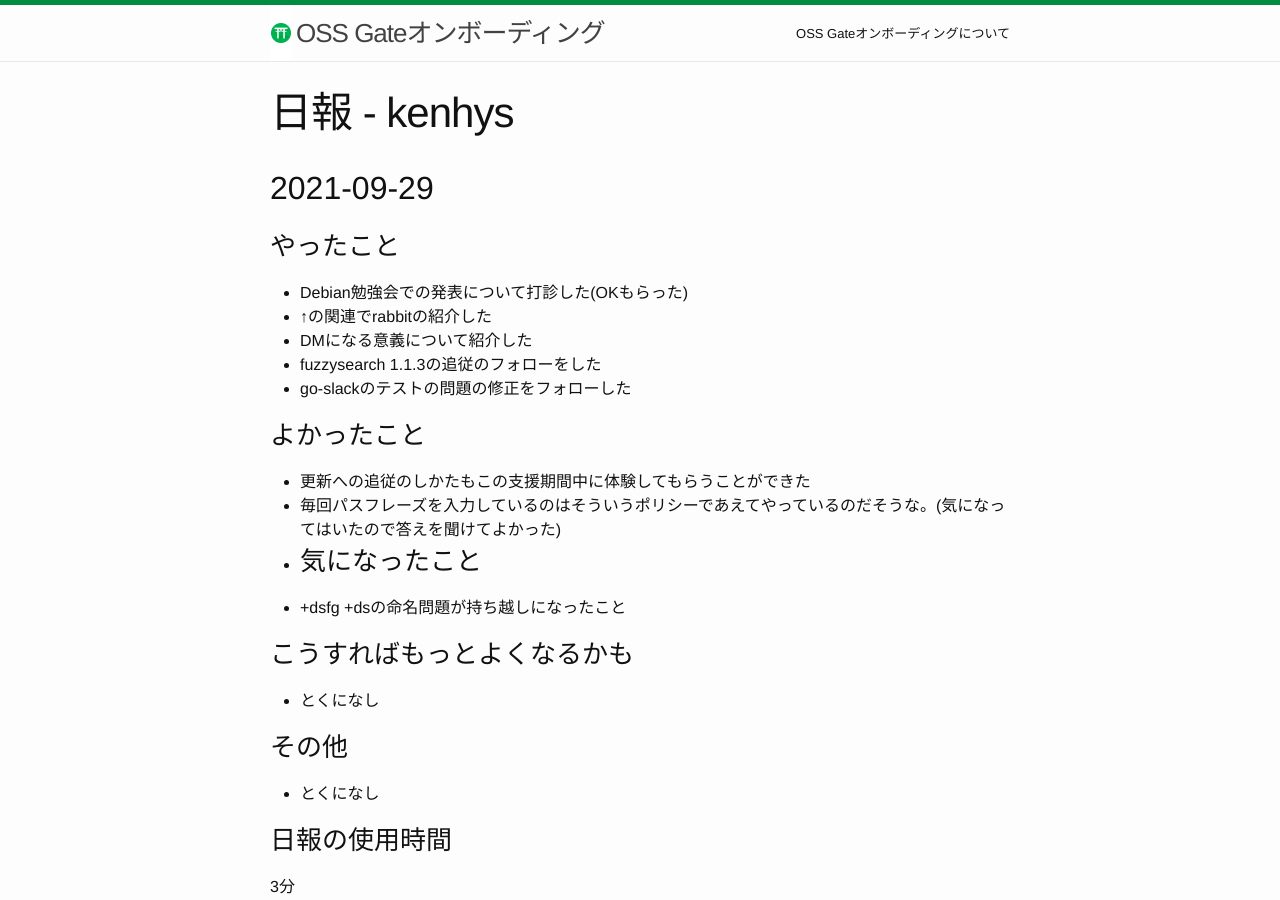
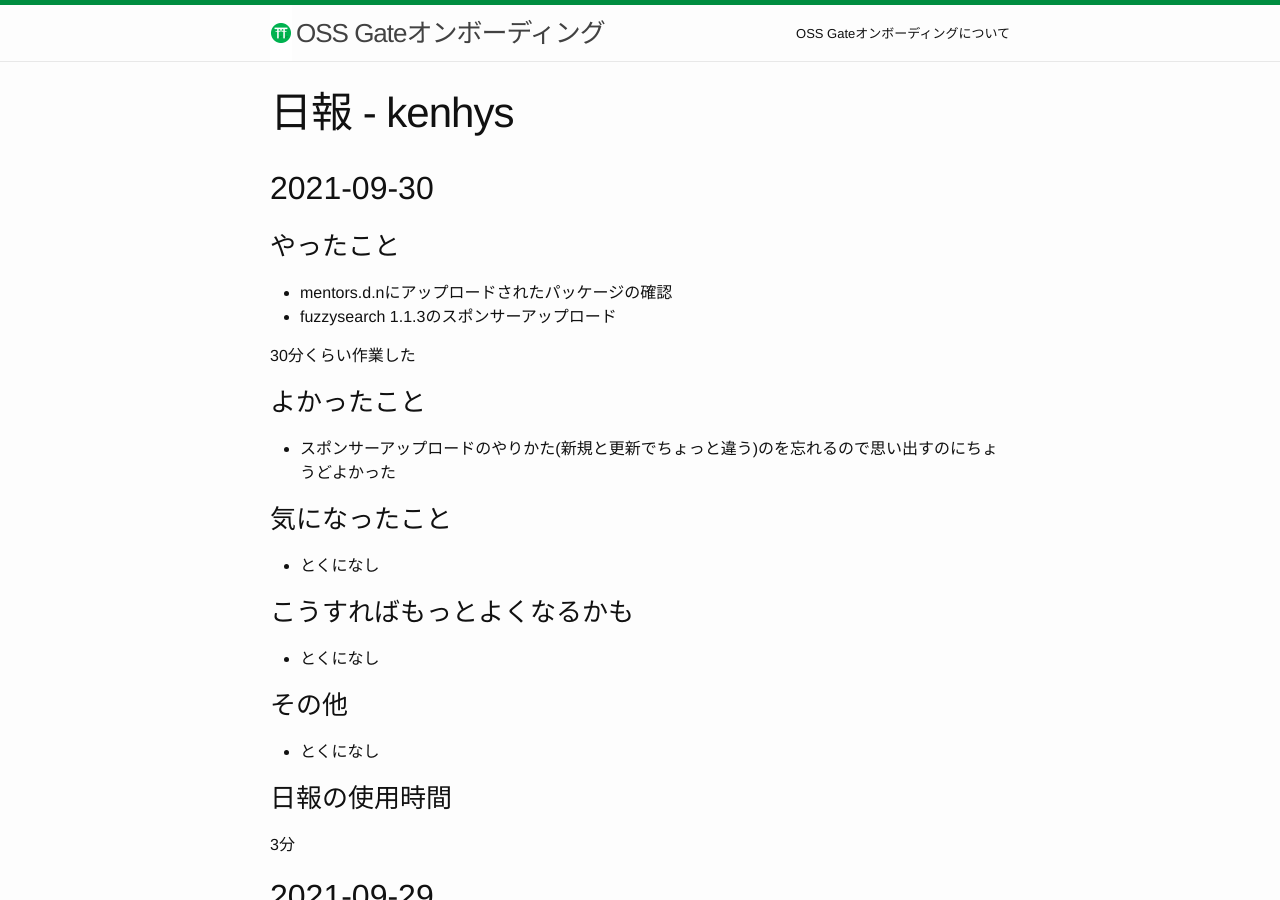
Before and after one commit to oss-gate/on-boarding, a Jekyll site: the page built from proposals/2021-08/kenhys-maintain-debian-packages/daily-report-kenhys.md, in a window 1280 px wide and 900 px high. Built offline with Jekyll 4.4.1, drawn with Linux system fonts in a browser that asks for light colours; Markdown is read by kramdown in place of the engine named in the settings; comment, search, counter and statistics services are not loaded.

Commit message:
2021-08: add 9/30 activity

```diff
--- a/proposals/2021-08/kenhys-maintain-debian-packages/daily-report-kenhys.md
+++ b/proposals/2021-08/kenhys-maintain-debian-packages/daily-report-kenhys.md
@@ -7,6 +7,35 @@ title: 日報 - kenhys
 
 <!-- 新しい日付を上に書く。つまり、追記するときは上に追記する。 -->
 
+
+## 2021-09-30
+
+### やったこと
+
+* mentors.d.nにアップロードされたパッケージの確認
+* fuzzysearch 1.1.3のスポンサーアップロード
+
+30分くらい作業した
+
+### よかったこと
+
+* スポンサーアップロードのやりかた(新規と更新でちょっと違う)のを忘れるので思い出すのにちょうどよかった
+
+### 気になったこと
+
+* とくになし
+
+### こうすればもっとよくなるかも
+
+* とくになし
+
+### その他
+
+* とくになし
+
+### 日報の使用時間
+
+3分
 
 ## 2021-09-29
 
```
